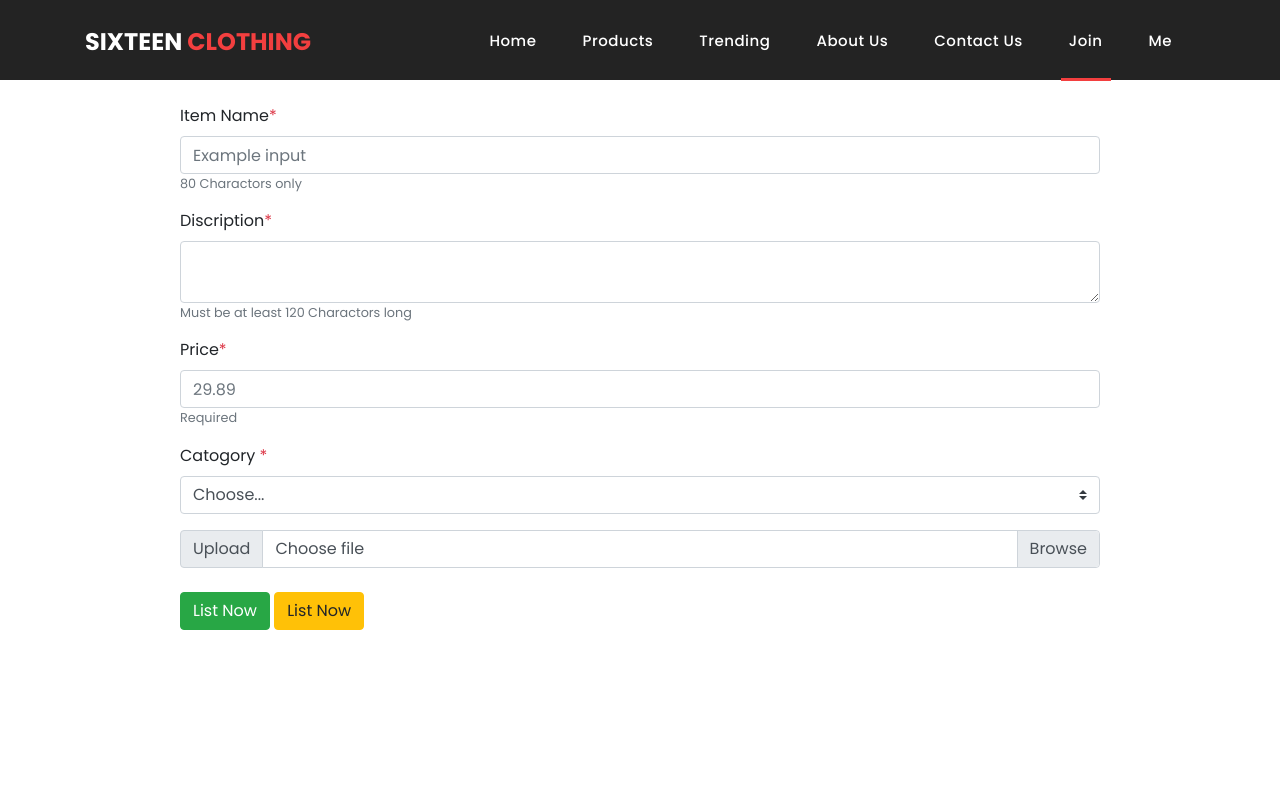
After one commit to Kushan2k/flower-market, a PHP site: page /php/additem.php in a window 1280 px wide. The commit adds this page. Run offline with PHP 8.4, Linux system fonts and the light colour scheme; some libraries are stand-ins or nearby versions.

Commit message:
added item add form

```diff
--- a/assets/js/custom.js
+++ b/assets/js/custom.js
@@ -1,30 +1,28 @@
-jQuery( document ).ready(function( $ ) {
-
-
+jQuery(document).ready(function ($) {
   "use strict";
 
-
-
-        $(function() {
-            $( "#tabs" ).tabs();
+  $(function () {
+    $("#tabs").tabs();
   });
-
 
   // Page loading animation
 
-        $("#preloader").animate({
-            'opacity': '0'
-        }, 600, function(){
-            setTimeout(function(){
+  $("#preloader").animate(
+    {
+      opacity: "0",
+    },
+    600,
+    function () {
+      setTimeout(function () {
         $("#preloader").css("visibility", "hidden").fadeOut();
       }, 300);
-        });
+    }
+  );
 
-
-        $(window).scroll(function() {
+  $(window).scroll(function () {
     var scroll = $(window).scrollTop();
-          var box = $('.header-text').height();
-          var header = $('header').height();
+    var box = $(".header-text").height();
+    var header = $("header").height();
 
     if (scroll >= box - header) {
       $("header").addClass("background-header");
@@ -32,8 +30,8 @@ jQuery( document ).ready(function( $ ) {
       $("header").removeClass("background-header");
     }
   });
-        if ($('.owl-clients').length) {
-            $('.owl-clients').owlCarousel({
+  if ($(".owl-clients").length) {
+    $(".owl-clients").owlCarousel({
       loop: true,
       nav: false,
       dots: true,
@@ -45,25 +43,25 @@ jQuery( document ).ready(function( $ ) {
       responsive: {
         0: {
           items: 1,
-                        margin: 0
+          margin: 0,
         },
         460: {
           items: 1,
-                        margin: 0
+          margin: 0,
         },
         576: {
           items: 3,
-                        margin: 20
+          margin: 20,
         },
         992: {
           items: 5,
-                        margin: 30
-                    }
-                }
+          margin: 30,
+        },
+      },
     });
   }
-		if ($('.owl-testimonials').length) {
-            $('.owl-testimonials').owlCarousel({
+  if ($(".owl-testimonials").length) {
+    $(".owl-testimonials").owlCarousel({
       loop: true,
       nav: false,
       dots: true,
@@ -75,25 +73,25 @@ jQuery( document ).ready(function( $ ) {
       responsive: {
         0: {
           items: 1,
-                        margin: 0
+          margin: 0,
         },
         460: {
           items: 1,
-                        margin: 0
+          margin: 0,
         },
         576: {
           items: 2,
-                        margin: 20
+          margin: 20,
         },
         992: {
           items: 2,
-                        margin: 30
-                    }
-                }
+          margin: 30,
+        },
+      },
     });
   }
-        if ($('.owl-banner').length) {
-            $('.owl-banner').owlCarousel({
+  if ($(".owl-banner").length) {
+    $(".owl-banner").owlCarousel({
       loop: true,
       nav: false,
       dots: true,
@@ -105,74 +103,73 @@ jQuery( document ).ready(function( $ ) {
       responsive: {
         0: {
           items: 1,
-                        margin: 0
+          margin: 0,
         },
         460: {
           items: 1,
-                        margin: 0
+          margin: 0,
         },
         576: {
           items: 1,
-                        margin: 20
+          margin: 20,
         },
         992: {
           items: 1,
-                        margin: 30
-                    }
-                }
+          margin: 30,
+        },
+      },
     });
   }
 
   $(".Modern-Slider").slick({
-            autoplay:true,
-            autoplaySpeed:10000,
-            speed:600,
-            slidesToShow:1,
-            slidesToScroll:1,
-            pauseOnHover:false,
-            dots:true,
-            pauseOnDotsHover:true,
-            cssEase:'linear',
+    autoplay: true,
+    autoplaySpeed: 10000,
+    speed: 600,
+    slidesToShow: 1,
+    slidesToScroll: 1,
+    pauseOnHover: false,
+    dots: true,
+    pauseOnDotsHover: true,
+    cssEase: "linear",
     // fade:true,
-            draggable:false,
-            prevArrow:'<button class="PrevArrow"></button>',
-            nextArrow:'<button class="NextArrow"></button>',
+    draggable: false,
+    prevArrow: '<button class="PrevArrow"></button>',
+    nextArrow: '<button class="NextArrow"></button>',
   });
 
-        $('.filters ul li').click(function(){
-        $('.filters ul li').removeClass('active');
-        $(this).addClass('active');
+  $(".filters ul li").click(function () {
+    $(".filters ul li").removeClass("active");
+    $(this).addClass("active");
 
-          var data = $(this).attr('data-filter');
+    var data = $(this).attr("data-filter");
     $grid.isotope({
-            filter: data
-          })
+      filter: data,
+    });
   });
 
   var $grid = $(".grid").isotope({
     itemSelector: ".all",
     percentPosition: true,
     masonry: {
-            columnWidth: ".all"
-          }
-        })
-        $('.accordion > li:eq(0) a').addClass('active').next().slideDown();
+      columnWidth: ".all",
+    },
+  });
+  $(".accordion > li:eq(0) a").addClass("active").next().slideDown();
 
-        $('.accordion a').click(function(j) {
-            var dropDown = $(this).closest('li').find('.content');
+  $(".accordion a").click(function (j) {
+    var dropDown = $(this).closest("li").find(".content");
 
-            $(this).closest('.accordion').find('.content').not(dropDown).slideUp();
+    $(this).closest(".accordion").find(".content").not(dropDown).slideUp();
 
-            if ($(this).hasClass('active')) {
-                $(this).removeClass('active');
+    if ($(this).hasClass("active")) {
+      $(this).removeClass("active");
     } else {
-                $(this).closest('.accordion').find('a.active').removeClass('active');
-                $(this).addClass('active');
+      $(this).closest(".accordion").find("a.active").removeClass("active");
+      $(this).addClass("active");
     }
 
     dropDown.stop(false, true).slideToggle();
 
     j.preventDefault();
   });
-
 });
--- /dev/null
+++ b/php/additem.php
@@ -0,0 +1,151 @@
+<html lang="en">
+<head>
+    <meta charset="UTF-8">
+    <meta http-equiv="X-UA-Compatible" content="IE=edge">
+    <meta name="viewport" content="width=device-width, initial-scale=1.0">
+
+
+    <link href="https://fonts.googleapis.com/css?family=Poppins:100,200,300,400,500,600,700,800,900&display=swap" rel="stylesheet">
+
+    <title>Sixteen Clothing HTML Template</title>
+
+    <!-- Bootstrap core CSS -->
+    <link rel="stylesheet" href="https://cdn.jsdelivr.net/npm/bootstrap@4.6.0/dist/css/bootstrap.min.css" integrity="sha384-B0vP5xmATw1+K9KRQjQERJvTumQW0nPEzvF6L/Z6nronJ3oUOFUFpCjEUQouq2+l" crossorigin="anonymous">
+    <!------ Include the above in your HEAD tag ---------->
+
+    <link rel="stylesheet" href="https://use.fontawesome.com/releases/v5.0.8/css/all.css">
+
+    <link rel="stylesheet" href="../assets/css/fontawesome.css">
+    <link rel="stylesheet" href="../assets/css/templatemo-sixteen.css">
+    <link rel="stylesheet" href="../assets/css/owl.css">
+
+</head>
+<body>
+
+<style>
+    .back-btn{
+        font-size: 2rem;
+        font-family: 'Times New Roman', Times, serif;
+    }
+</style>
+
+<!-- ***** Preloader Start ***** -->
+    <div id="preloader">
+        <div class="jumper">
+            <div></div>
+            <div></div>
+            <div></div>
+        </div>
+    </div>
+    <!-- ***** Preloader End ***** -->
+
+    <!-- Header -->
+    <header class=" position-relative">
+      <nav class="navbar navbar-expand-lg">
+        <div class="container">
+          <a class="navbar-brand" href="index.php"><h2>Sixteen <em>Clothing</em></h2></a>
+          <button class="navbar-toggler" type="button" data-toggle="collapse" data-target="#navbarResponsive" aria-controls="navbarResponsive" aria-expanded="false" aria-label="Toggle navigation">
+            <span class="navbar-toggler-icon"></span>
+          </button>
+          <div class="collapse navbar-collapse" id="navbarResponsive">
+            <ul class="navbar-nav ml-auto">
+              <li class="nav-item ">
+                <a class="nav-link" href="../index.php">Home
+
+                </a>
+              </li>
+              <li class="nav-item">
+                <a class="nav-link " href="./products.php">Products</a>
+              </li>
+              <li class="nav-item">
+                <a class="nav-link" href="./products.php">Trending</a>
+              </li>
+              <li class="nav-item">
+                <a class="nav-link" href="./aboutus.php">About Us</a>
+              </li>
+              <li class="nav-item">
+                <a class="nav-link " href="./contact.php">Contact Us</a>
+              </li>
+
+              <li class="nav-item">
+                <a class="nav-link active" href="./signup.php">Join</a>
+              </li>
+              <li class="nav-item">
+                    <a class="nav-link " href="./user.php">Me</a>
+              </li>
+            </ul>
+          </div>
+        </div>
+      </nav>
+    </header>
+
+
+
+    <div class="container mt-4">
+        <div class="row">
+            <div class="col-12 col-lg-10 mx-auto">
+                <form>
+                    <div class="form-group">
+                        <label for="formGroupExampleInput">Item Name<span class="text-danger">*</span></label>
+                        <input type="text" class="form-control" id="formGroupExampleInput" placeholder="Example input">
+                        <small class="text-muted">80 Charactors only</small>
+                    </div>
+                    <div class="form-group">
+                        <label for="formGroupExampleInput2">Discription<span class="text-danger">*</span></label>
+                        <textarea class=" form-control" id="formGroupExampleInput2">
+
+                        </textarea>
+                        <small class="text-muted">Must be at least 120 Charactors long</small>
+                    </div>
+
+                    <div class="form-group">
+                        <label for="price">Price<span class="text-danger">*</span></label>
+                        <input type="number" class="form-control" id="price" placeholder="29.89">
+                        <small class="text-muted">Required</small>
+                    </div>
+                    <div class="form-group">
+                        <label for="inlineFormCustomSelect">Catogory <span class="text-danger">*</span></label>
+                        <select class="custom-select mr-sm-2" id="inlineFormCustomSelect">
+                            <option selected>Choose...</option>
+                            <option value="1">One</option>
+                            <option value="2">Two</option>
+                            <option value="3">Three</option>
+                        </select>
+                    </div>
+                    <div class="input-group mb-3">
+                        <div class="input-group-prepend">
+                            <span class="input-group-text">Upload</span>
+                        </div>
+                        <div class="custom-file">
+                            <input type="file" class="custom-file-input" id="inputGroupFile01">
+                            <label class="custom-file-label" for="inputGroupFile01">Choose file</label>
+                        </div>
+                    </div>
+
+                    <div class="form-group mt-4">
+                        <input type="submit" class="btn btn-success" value="List Now" >
+                        <input type="reset" class="btn btn-warning" value="List Now" >
+                    </div>
+
+                </form>
+            </div>
+        </div>
+    </div>
+
+
+
+
+
+<!--container end.//-->
+
+<br><br>
+
+    <script src="../vendor/jquery/jquery.min.js"></script>
+    <script src="../vendor/bootstrap/js/bootstrap.bundle.min.js"></script>
+
+
+    <!-- Additional Scripts -->
+    <script src="../assets/js/custom.js"></script>
+
+</body>
+</html>
--- a/php/user.php
+++ b/php/user.php
@@ -170,6 +170,12 @@
                 </div>
 
                 <div class="col-12 col-lg-7 mt-3">
+                    <div class="row mb-3">
+                        <div class="col-12">
+                            <a class="btn btn-outline-success" href="./additem.php">Add Item</a>
+                            <button class="btn btn-outline-warning">Edit Profile</button>
+                        </div>
+                    </div>
                     <h1 class="alert alert-danger text-center">Item Details of user</h1>
                     <div class="row ">
                         <div class="col-6">
```
Also changed, not shown: 1 other file. Lines whose indentation alone changed are shown as unchanged.
